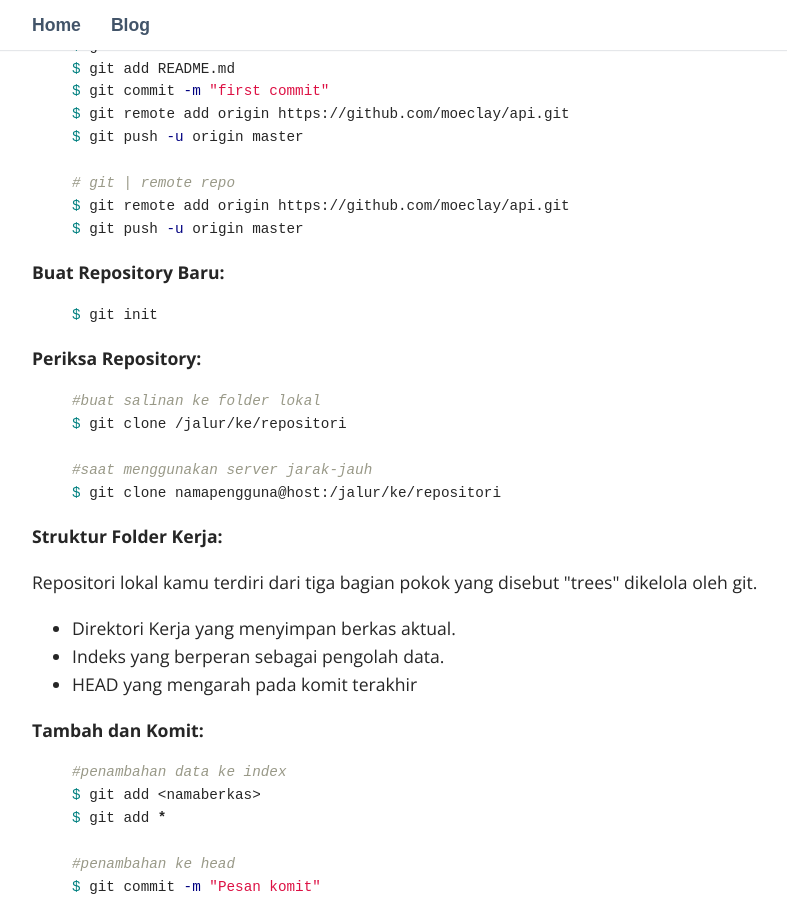
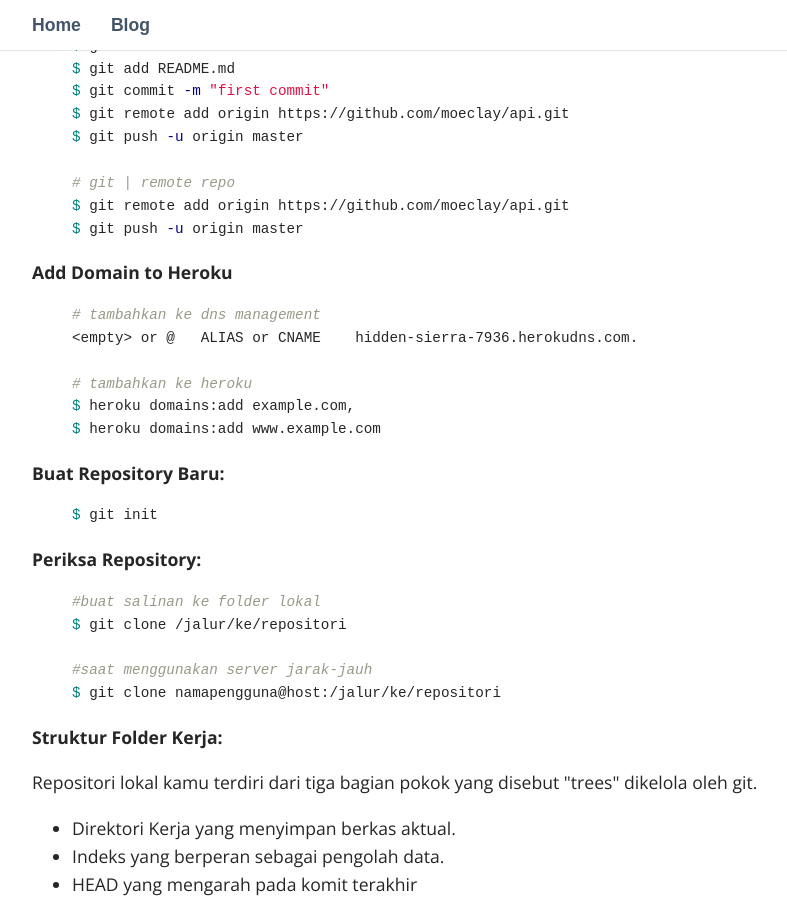
Before and after one commit to moeclay/moeclay.github.io, a Jekyll site: the page built from _posts/2020-08-23-penggunaan-git-dan-heroku.markdown, in a window 1280 px wide and 900 px high, scrolled down 626 px. Shown: the whole window, without its empty margins (223-1010 px from the left). Built offline with Jekyll 4.4.1, drawn with Linux system fonts in a browser that asks for light colours; some web fonts are replaced.

Commit message:
Update 2020-08-23-penggunaan-git-dan-heroku.markdown

```diff
--- a/_posts/2020-08-23-penggunaan-git-dan-heroku.markdown
+++ b/_posts/2020-08-23-penggunaan-git-dan-heroku.markdown
@@ -24,6 +24,17 @@ $ git push -u origin master
 # git | remote repo
 $ git remote add origin https://github.com/moeclay/api.git
 $ git push -u origin master
+{% endhighlight %}
+
+
+<p><b>Add Domain to Heroku</b></p>
+{% highlight bash %}
+# tambahkan ke dns management
+<empty> or @   ALIAS or CNAME 	 hidden-sierra-7936.herokudns.com.
+
+# tambahkan ke heroku
+$ heroku domains:add example.com,
+$ heroku domains:add www.example.com
 {% endhighlight %}
 
 
```
